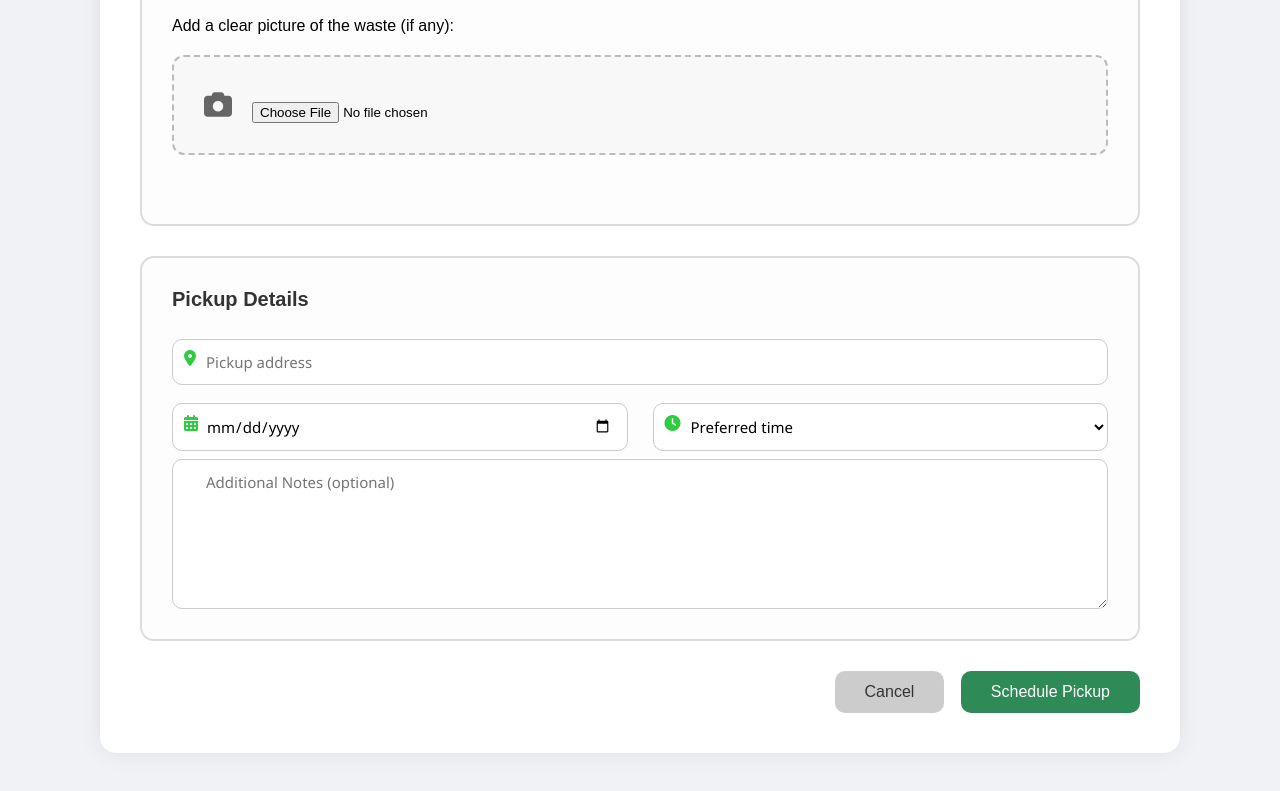
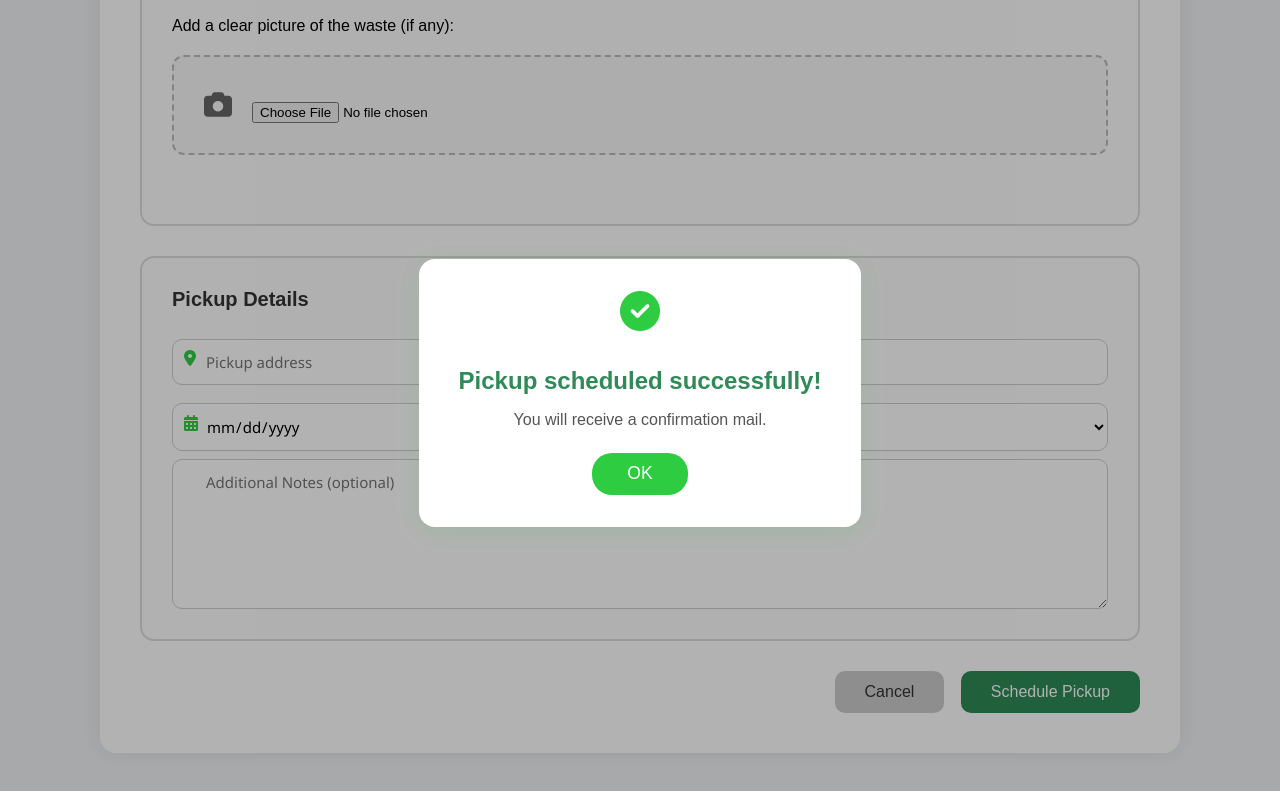
Before and after one commit to SaiDivya1207/T2C, a plain HTML site: page schedule.html in a window 1280 px wide. Both pictures are taken after a click on the button "Schedule Pickup". Shown: the part 459-1250 px from the top of the page. Drawn offline with Linux system fonts and the light colour scheme.

Commit message:
Update schedule.html

```diff
--- a/schedule.html
+++ b/schedule.html
@@ -75,9 +75,30 @@
   <!-- Buttons -->
   <div class="buttons">
     <button class="cancel-btn">Cancel</button>
-    <button class="submit-btn">Schedule Pickup</button>
+    <button class="submit-btn" id="scheduleBtn" type="button">Schedule Pickup</button>
   </div>
 </div>
 
+<!-- Success Popup -->
+<div id="successPopup" style="display:none; position:fixed; top:0; left:0; width:100vw; height:100vh; background:rgba(0,0,0,0.3); z-index:999; align-items:center; justify-content:center;">
+  <div style="background:#fff; padding:2rem 2.5rem; border-radius:16px; box-shadow:0 4px 24px rgba(44,204,64,0.15); text-align:center; max-width:90vw;">
+    <i class="fas fa-check-circle" style="color:#2ecc40; font-size:2.5rem; margin-bottom:1rem;"></i>
+    <h2 style="margin-bottom:1rem;">Pickup scheduled successfully!</h2>
+    <p style="margin-bottom:1.5rem;">You will receive a confirmation mail.</p>
+    <button id="okBtn" style="background:#2ecc40; color:#fff; border:none; border-radius:20px; padding:0.6em 2em; font-size:1.1rem; cursor:pointer;">OK</button>
+  </div>
+</div>
+
+<script>
+  document.getElementById('scheduleBtn').onclick = function() {
+    // Optionally, validate form fields here before showing popup
+    document.getElementById('successPopup').style.display = 'flex';
+  };
+  document.getElementById('okBtn').onclick = function() {
+    document.getElementById('successPopup').style.display = 'none';
+    // Optionally, reset form or redirect
+  };
+</script>
+
 </body>
 </html>
```
